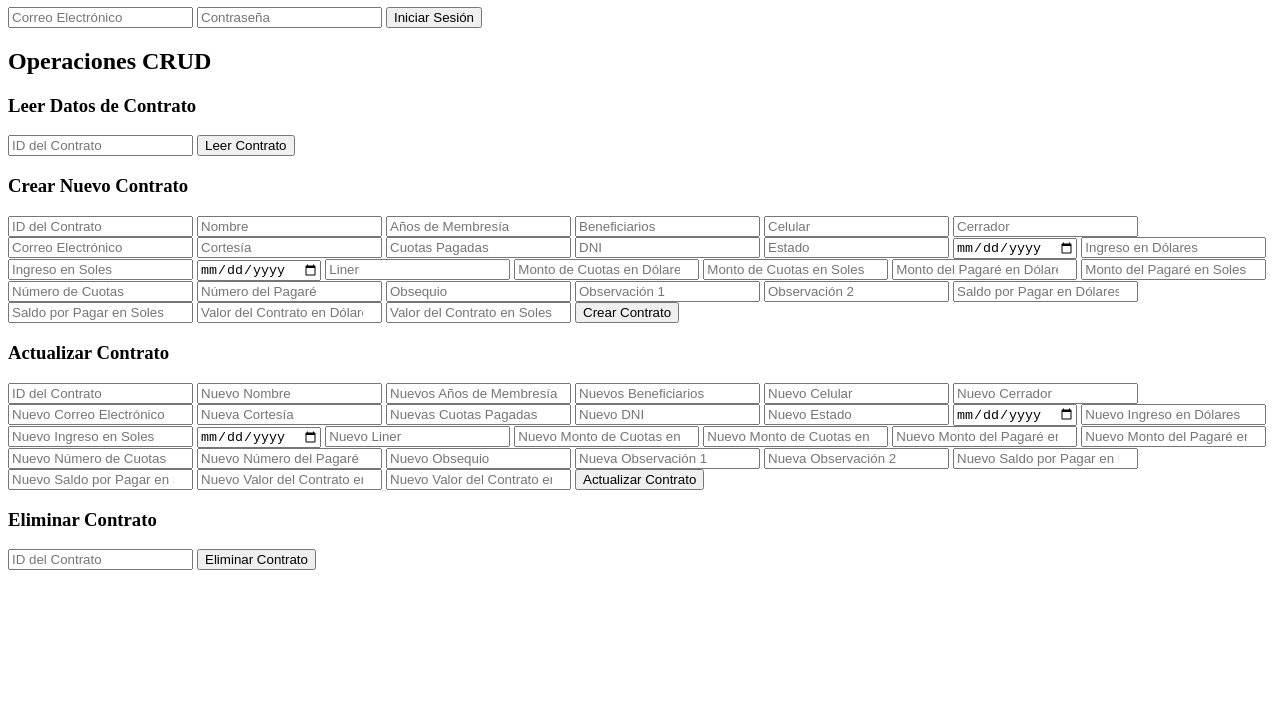
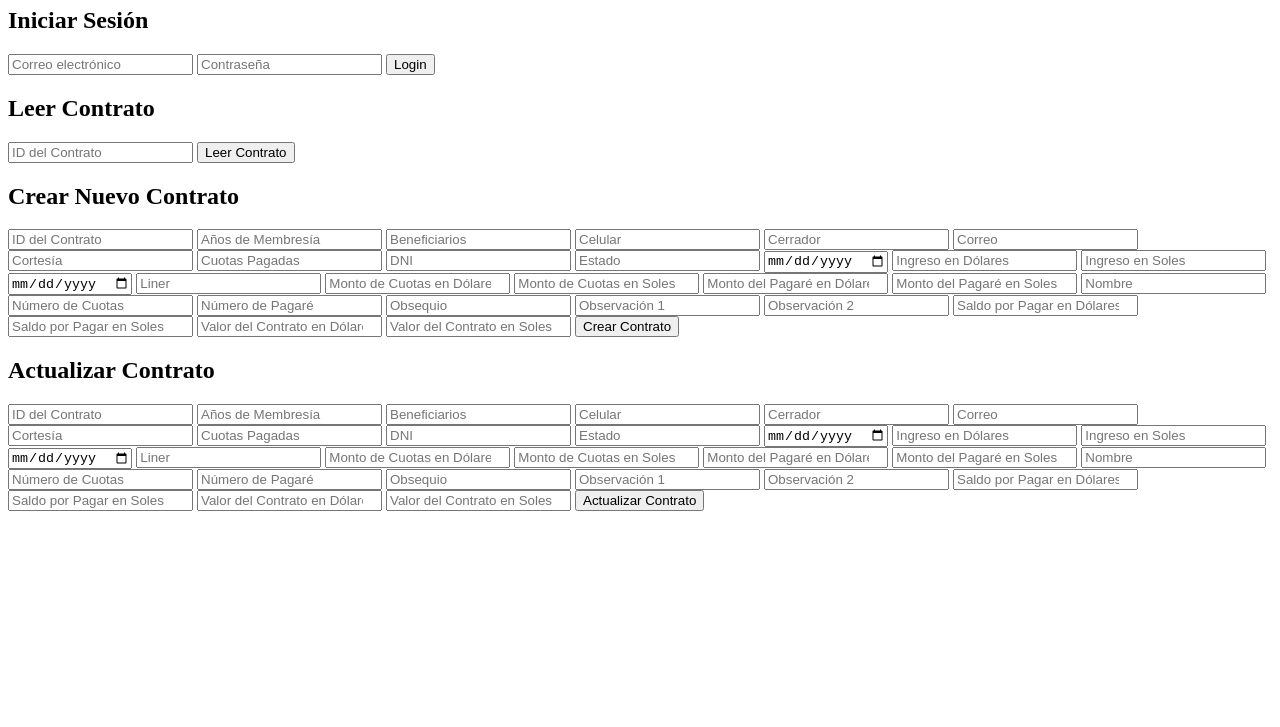
Before and after one commit to Reik-RtS/jfuireghfkwioan, a plain HTML site: page index.html in a window 1280 px wide. Shown: the part 73-800 px from the top of the page. Drawn offline with Linux system fonts and the light colour scheme.

Commit message:
Update index.html

```diff
--- a/index.html
+++ b/index.html
@@ -3,111 +3,99 @@
 <head>
     <meta charset="UTF-8">
     <meta name="viewport" content="width=device-width, initial-scale=1.0">
-    <title>Firebase Login y CRUD</title>
+    <title>Gestión de Contratos</title>
+    <script src="https://www.gstatic.com/firebasejs/9.10.0/firebase-app.js"></script>
+    <script src="https://www.gstatic.com/firebasejs/9.10.0/firebase-auth.js"></script>
+    <script src="https://www.gstatic.com/firebasejs/9.10.0/firebase-database.js"></script>
 </head>
 <body>
-    <h1>Login con Firebase</h1>
+    <h1>Gestión de Contratos</h1>
 
-    <!-- Formulario de Login -->
+    <!-- Login -->
     <form id="login-form">
-        <input type="email" id="email" placeholder="Correo Electrónico" required>
+        <h2>Iniciar Sesión</h2>
+        <input type="email" id="email" placeholder="Correo electrónico" required>
         <input type="password" id="password" placeholder="Contraseña" required>
-        <button type="submit">Iniciar Sesión</button>
+        <button type="submit">Login</button>
     </form>
 
-    <h2>Operaciones CRUD</h2>
-
-    <!-- Formulario para Leer Datos -->
-    <h3>Leer Datos de Contrato</h3>
+    <!-- Leer Datos de Contrato -->
     <form id="read-form">
+        <h2>Leer Contrato</h2>
         <input type="text" id="read-contrato-id" placeholder="ID del Contrato" required>
         <button type="submit">Leer Contrato</button>
     </form>
     <pre id="contrato-data"></pre>
 
-    <!-- Formulario para Guardar Nuevos Datos -->
-    <h3>Crear Nuevo Contrato</h3>
+    <!-- Crear Nuevo Contrato -->
     <form id="create-form">
+        <h2>Crear Nuevo Contrato</h2>
         <input type="text" id="create-contrato-id" placeholder="ID del Contrato" required>
-        <input type="text" id="create-nombre" placeholder="Nombre" required>
-        <input type="text" id="create-anos-membresia" placeholder="Años de Membresía" required>
-        <input type="text" id="create-beneficiarios" placeholder="Beneficiarios" required>
-        <input type="text" id="create-celular" placeholder="Celular" required>
-        <input type="text" id="create-cerrador" placeholder="Cerrador" required>
-        <input type="email" id="create-correo" placeholder="Correo Electrónico" required>
-        <input type="text" id="create-cortesia" placeholder="Cortesía" required>
-        <input type="text" id="create-cuotas-pagadas" placeholder="Cuotas Pagadas" required>
-        <input type="text" id="create-dni" placeholder="DNI" required>
-        <input type="text" id="create-estado" placeholder="Estado" required>
-        <input type="date" id="create-fecha-nacimiento" placeholder="Fecha de Nacimiento" required>
-        <input type="number" id="create-ingreso-dolares" placeholder="Ingreso en Dólares" required>
-        <input type="number" id="create-ingreso-soles" placeholder="Ingreso en Soles" required>
-        <input type="date" id="create-inicio-pago" placeholder="Inicio de Pago" required>
-        <input type="text" id="create-liner" placeholder="Liner" required>
-        <input type="number" id="create-monto-cuotas-dolares" placeholder="Monto de Cuotas en Dólares" required>
-        <input type="number" id="create-monto-cuotas-soles" placeholder="Monto de Cuotas en Soles" required>
-        <input type="number" id="create-monto-pagare-dolares" placeholder="Monto del Pagaré en Dólares" required>
-        <input type="number" id="create-monto-pagare-soles" placeholder="Monto del Pagaré en Soles" required>
-        <input type="number" id="create-numero-cuotas" placeholder="Número de Cuotas" required>
-        <input type="number" id="create-numero-pagare" placeholder="Número del Pagaré" required>
-        <input type="text" id="create-obsequio" placeholder="Obsequio" required>
-        <input type="text" id="create-observacion1" placeholder="Observación 1" required>
-        <input type="text" id="create-observacion2" placeholder="Observación 2" required>
-        <input type="number" id="create-saldo-por-pagar-dolares" placeholder="Saldo por Pagar en Dólares" required>
-        <input type="number" id="create-saldo-por-pagar-soles" placeholder="Saldo por Pagar en Soles" required>
-        <input type="number" id="create-valor-contrato-dolares" placeholder="Valor del Contrato en Dólares" required>
-        <input type="number" id="create-valor-contrato-soles" placeholder="Valor del Contrato en Soles" required>
+        <input type="text" id="create-anos-membresia" placeholder="Años de Membresía">
+        <input type="text" id="create-beneficiarios" placeholder="Beneficiarios">
+        <input type="text" id="create-celular" placeholder="Celular">
+        <input type="text" id="create-cerrador" placeholder="Cerrador">
+        <input type="email" id="create-correo" placeholder="Correo">
+        <input type="text" id="create-cortesia" placeholder="Cortesía">
+        <input type="number" id="create-cuotas-pagadas" placeholder="Cuotas Pagadas">
+        <input type="text" id="create-dni" placeholder="DNI">
+        <input type="text" id="create-estado" placeholder="Estado">
+        <input type="date" id="create-fecha-nacimiento" placeholder="Fecha de Nacimiento">
+        <input type="number" id="create-ingreso-dolares" placeholder="Ingreso en Dólares">
+        <input type="number" id="create-ingreso-soles" placeholder="Ingreso en Soles">
+        <input type="date" id="create-inicio-pago" placeholder="Inicio de Pago">
+        <input type="text" id="create-liner" placeholder="Liner">
+        <input type="number" id="create-monto-cuotas-dolares" placeholder="Monto de Cuotas en Dólares">
+        <input type="number" id="create-monto-cuotas-soles" placeholder="Monto de Cuotas en Soles">
+        <input type="number" id="create-monto-pagare-dolares" placeholder="Monto del Pagaré en Dólares">
+        <input type="number" id="create-monto-pagare-soles" placeholder="Monto del Pagaré en Soles">
+        <input type="text" id="create-nombre" placeholder="Nombre">
+        <input type="number" id="create-numero-cuotas" placeholder="Número de Cuotas">
+        <input type="number" id="create-numero-pagare" placeholder="Número de Pagaré">
+        <input type="text" id="create-obsequio" placeholder="Obsequio">
+        <input type="text" id="create-observacion1" placeholder="Observación 1">
+        <input type="text" id="create-observacion2" placeholder="Observación 2">
+        <input type="number" id="create-saldo-por-pagar-dolares" placeholder="Saldo por Pagar en Dólares">
+        <input type="number" id="create-saldo-por-pagar-soles" placeholder="Saldo por Pagar en Soles">
+        <input type="number" id="create-valor-contrato-dolares" placeholder="Valor del Contrato en Dólares">
+        <input type="number" id="create-valor-contrato-soles" placeholder="Valor del Contrato en Soles">
         <button type="submit">Crear Contrato</button>
     </form>
 
-    <!-- Formulario para Actualizar Datos -->
-    <h3>Actualizar Contrato</h3>
+    <!-- Actualizar Contrato -->
     <form id="update-form">
+        <h2>Actualizar Contrato</h2>
         <input type="text" id="update-contrato-id" placeholder="ID del Contrato" required>
-        <input type="text" id="update-nombre" placeholder="Nuevo Nombre">
-        <input type="text" id="update-anos-membresia" placeholder="Nuevos Años de Membresía">
-        <input type="text" id="update-beneficiarios" placeholder="Nuevos Beneficiarios">
-        <input type="text" id="update-celular" placeholder="Nuevo Celular">
-        <input type="text" id="update-cerrador" placeholder="Nuevo Cerrador">
-        <input type="email" id="update-correo" placeholder="Nuevo Correo Electrónico">
-        <input type="text" id="update-cortesia" placeholder="Nueva Cortesía">
-        <input type="text" id="update-cuotas-pagadas" placeholder="Nuevas Cuotas Pagadas">
-        <input type="text" id="update-dni" placeholder="Nuevo DNI">
-        <input type="text" id="update-estado" placeholder="Nuevo Estado">
-        <input type="date" id="update-fecha-nacimiento" placeholder="Nueva Fecha de Nacimiento">
-        <input type="number" id="update-ingreso-dolares" placeholder="Nuevo Ingreso en Dólares">
-        <input type="number" id="update-ingreso-soles" placeholder="Nuevo Ingreso en Soles">
-        <input type="date" id="update-inicio-pago" placeholder="Nuevo Inicio de Pago">
-        <input type="text" id="update-liner" placeholder="Nuevo Liner">
-        <input type="number" id="update-monto-cuotas-dolares" placeholder="Nuevo Monto de Cuotas en Dólares">
-        <input type="number" id="update-monto-cuotas-soles" placeholder="Nuevo Monto de Cuotas en Soles">
-        <input type="number" id="update-monto-pagare-dolares" placeholder="Nuevo Monto del Pagaré en Dólares">
-        <input type="number" id="update-monto-pagare-soles" placeholder="Nuevo Monto del Pagaré en Soles">
-        <input type="number" id="update-numero-cuotas" placeholder="Nuevo Número de Cuotas">
-        <input type="number" id="update-numero-pagare" placeholder="Nuevo Número del Pagaré">
-        <input type="text" id="update-obsequio" placeholder="Nuevo Obsequio">
-        <input type="text" id="update-observacion1" placeholder="Nueva Observación 1">
-        <input type="text" id="update-observacion2" placeholder="Nueva Observación 2">
-        <input type="number" id="update-saldo-por-pagar-dolares" placeholder="Nuevo Saldo por Pagar en Dólares">
-        <input type="number" id="update-saldo-por-pagar-soles" placeholder="Nuevo Saldo por Pagar en Soles">
-        <input type="number" id="update-valor-contrato-dolares" placeholder="Nuevo Valor del Contrato en Dólares">
-        <input type="number" id="update-valor-contrato-soles" placeholder="Nuevo Valor del Contrato en Soles">
+        <input type="text" id="update-anos-membresia" placeholder="Años de Membresía">
+        <input type="text" id="update-beneficiarios" placeholder="Beneficiarios">
+        <input type="text" id="update-celular" placeholder="Celular">
+        <input type="text" id="update-cerrador" placeholder="Cerrador">
+        <input type="email" id="update-correo" placeholder="Correo">
+        <input type="text" id="update-cortesia" placeholder="Cortesía">
+        <input type="number" id="update-cuotas-pagadas" placeholder="Cuotas Pagadas">
+        <input type="text" id="update-dni" placeholder="DNI">
+        <input type="text" id="update-estado" placeholder="Estado">
+        <input type="date" id="update-fecha-nacimiento" placeholder="Fecha de Nacimiento">
+        <input type="number" id="update-ingreso-dolares" placeholder="Ingreso en Dólares">
+        <input type="number" id="update-ingreso-soles" placeholder="Ingreso en Soles">
+        <input type="date" id="update-inicio-pago" placeholder="Inicio de Pago">
+        <input type="text" id="update-liner" placeholder="Liner">
+        <input type="number" id="update-monto-cuotas-dolares" placeholder="Monto de Cuotas en Dólares">
+        <input type="number" id="update-monto-cuotas-soles" placeholder="Monto de Cuotas en Soles">
+        <input type="number" id="update-monto-pagare-dolares" placeholder="Monto del Pagaré en Dólares">
+        <input type="number" id="update-monto-pagare-soles" placeholder="Monto del Pagaré en Soles">
+        <input type="text" id="update-nombre" placeholder="Nombre">
+        <input type="number" id="update-numero-cuotas" placeholder="Número de Cuotas">
+        <input type="number" id="update-numero-pagare" placeholder="Número de Pagaré">
+        <input type="text" id="update-obsequio" placeholder="Obsequio">
+        <input type="text" id="update-observacion1" placeholder="Observación 1">
+        <input type="text" id="update-observacion2" placeholder="Observación 2">
+        <input type="number" id="update-saldo-por-pagar-dolares" placeholder="Saldo por Pagar en Dólares">
+        <input type="number" id="update-saldo-por-pagar-soles" placeholder="Saldo por Pagar en Soles">
+        <input type="number" id="update-valor-contrato-dolares" placeholder="Valor del Contrato en Dólares">
+        <input type="number" id="update-valor-contrato-soles" placeholder="Valor del Contrato en Soles">
         <button type="submit">Actualizar Contrato</button>
     </form>
-
-    <!-- Formulario para Eliminar Datos -->
-    <h3>Eliminar Contrato</h3>
-    <form id="delete-form">
-        <input type="text" id="delete-contrato-id" placeholder="ID del Contrato" required>
-        <button type="submit">Eliminar Contrato</button>
-    </form>
-
-    <!-- Firebase App (Este es siempre necesario) -->
-    <script src="https://www.gstatic.com/firebasejs/9.23.0/firebase-app.js"></script>
-    <!-- Firebase Authentication -->
-    <script src="https://www.gstatic.com/firebasejs/9.23.0/firebase-auth.js"></script>
-    <!-- Firebase Database -->
-    <script src="https://www.gstatic.com/firebasejs/9.23.0/firebase-database.js"></script>
 
     <script>
         // Configuración de Firebase
@@ -132,38 +120,35 @@
             e.preventDefault();
             const email = document.getElementById('email').value;
             const password = document.getElementById('password').value;
-
             auth.signInWithEmailAndPassword(email, password)
-                .then(userCredential => {
-                    alert('Login exitoso');
+                .then(() => {
+                    alert('Inicio de sesión exitoso');
                 })
                 .catch(error => {
-                    alert('Error en el login: ' + error.message);
+                    alert('Error en el inicio de sesión: ' + error.message);
                 });
         });
 
-        // Leer Datos de Contrato
+        // Lógica para leer contrato
         const readForm = document.getElementById('read-form');
         readForm.addEventListener('submit', (e) => {
             e.preventDefault();
             const contratoId = document.getElementById('read-contrato-id').value;
-
             database.ref('contratosAfiliados/' + contratoId).once('value')
                 .then(snapshot => {
-                    const contratoData = snapshot.val();
-                    document.getElementById('contrato-data').textContent = JSON.stringify(contratoData, null, 2);
+                    document.getElementById('contrato-data').textContent = JSON.stringify(snapshot.val(), null, 2);
                 })
                 .catch(error => {
-                    alert('Error al leer contrato: ' + error.message);
+                    alert('Error al leer el contrato: ' + error.message);
                 });
         });
 
-        // Crear Nuevo Contrato
+        // Lógica para crear un nuevo contrato
         const createForm = document.getElementById('create-form');
         createForm.addEventListener('submit', (e) => {
             e.preventDefault();
             const contratoId = document.getElementById('create-contrato-id').value;
-            const contratoData = {
+            const newContrato = {
                 anosMembresia: document.getElementById('create-anos-membresia').value,
                 beneficiarios: document.getElementById('create-beneficiarios').value,
                 celular: document.getElementById('create-celular').value,
@@ -194,16 +179,16 @@
                 valorContratoSoles: document.getElementById('create-valor-contrato-soles').value
             };
 
-            database.ref('contratosAfiliados/' + contratoId).set(contratoData)
+            database.ref('contratosAfiliados/' + contratoId).set(newContrato)
                 .then(() => {
                     alert('Contrato creado exitosamente');
                 })
                 .catch(error => {
-                    alert('Error al crear contrato: ' + error.message);
+                    alert('Error al crear el contrato: ' + error.message);
                 });
         });
 
-        // Actualizar Contrato
+        // Lógica para actualizar un contrato existente
         const updateForm = document.getElementById('update-form');
         updateForm.addEventListener('submit', (e) => {
             e.preventDefault();
@@ -244,6 +229,9 @@
                     alert('Contrato actualizado exitosamente');
                 })
                 .catch(error => {
-                    alert('Error al actualizar contrato: ' + error.message);
+                    alert('Error al actualizar el contrato: ' + error.message);
                 });
-});
+        });
+    </script>
+</body>
+</html>
```
